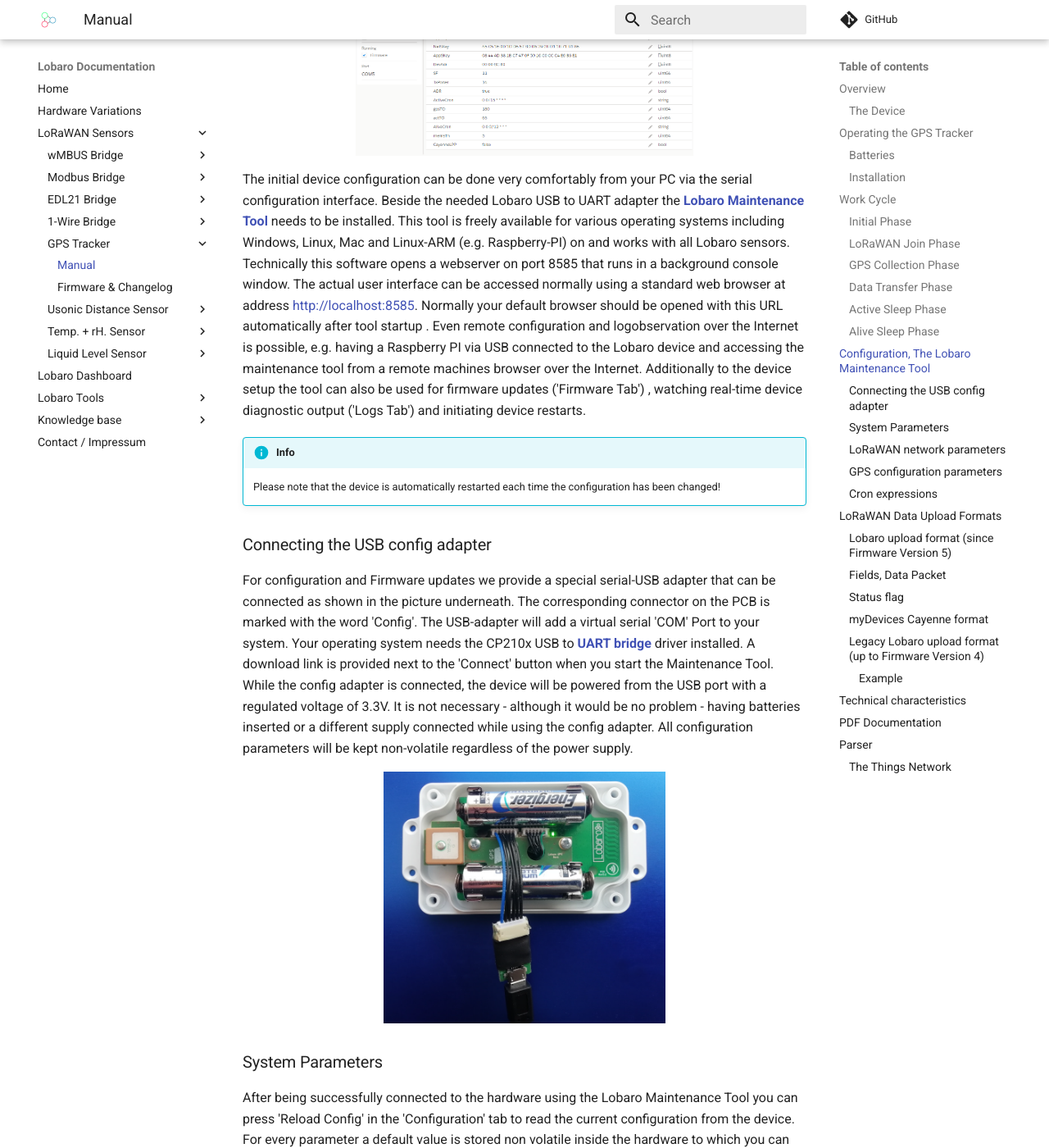
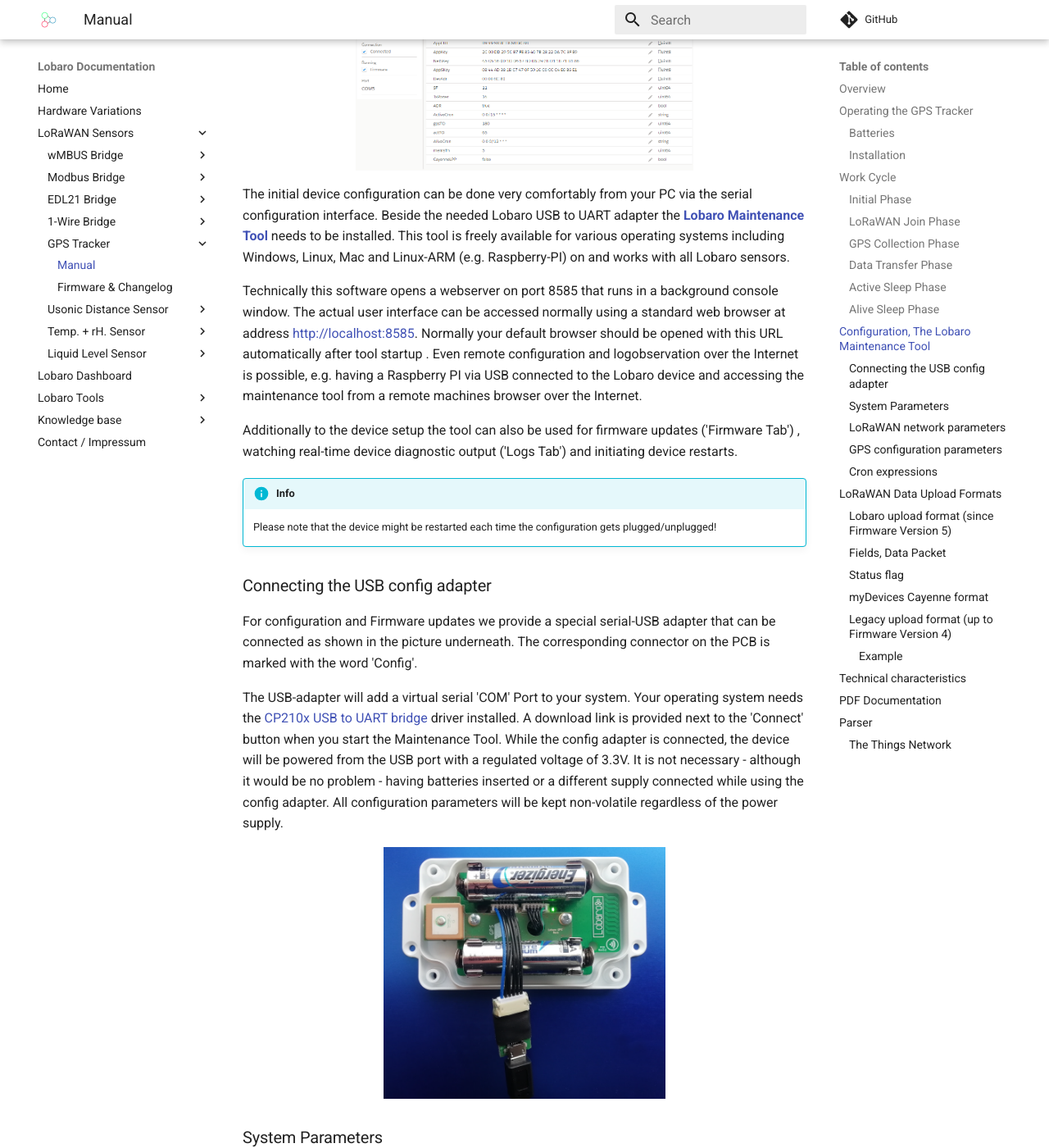
Before and after one commit to Lobaro/docs, an MkDocs documentation site: the page built from docs/lorawan-sensors/gps-lorawan/index.md, in a window 1280 px wide and 1400 px high, scrolled down 4312 px. Shown: the whole window at 82% size. Built offline with MkDocs 1.6.1 and Material for MkDocs 9.7.7, drawn with Linux system fonts in a browser that asks for light colours; a script that is not in the unit is left out; comment, search, counter and statistics services are not loaded; some of the changed text lies outside the part shown.

Commit message:
Adjust formatting and publish

```diff
--- a/docs/lorawan-sensors/gps-lorawan/index.md
+++ b/docs/lorawan-sensors/gps-lorawan/index.md
@@ -16,19 +16,18 @@
 sleep mode that only uses ∼30 µA.
 The pictures above and below show the GPS Tracker with opened casing. The most important components are
 indicated and explained.
+
 **Please read the manual carefully before operating the device. A safe operation of the
 device is only possible if you follow the guides provided in this manual. Using the device
 differently than intended by Lobaro my cause damage to people, the environment, or
 the device.**
 
-![Modbus LoRaWAN Bridge](files/lorawan.png){: style="width:50%; display: block; margin: 0 auto;"}
-
-### The Device
+![Modbus LoRaWAN Bridge](files/lorawan.png){: style="width:30%; display: block; margin: 0 auto;"}
 
 ![Modbus LoRaWAN Bridge](files/device.png){: style="width:60%; display: block; margin: 0 auto;"}
 
 ## Operating the GPS Tracker
-Once appropriate batteries are inserted into the device, it will start working. The Tracker will
+Once batteries are inserted into the device, it will start working. The Tracker will
 most likely need to be adjusted to your personal LoRaWAN configuration (see chapter "Configuration").
 
 ### Batteries
@@ -40,7 +39,9 @@
 of FR6 batteries like the Energizer Ultimate Lithium over LR6 types because of the higher
 capacity and better discharge properties.
 
-!!! warning "Other Batteries or accumulators with a nominal voltage of more than 1.5V must not inserted into the device under any circumstances. In particular, lithium based cells with a nominal voltage of 3.6V or 3.7V must not be used on the AA battery slots!"
+!!! warning
+    Other Batteries or accumulators with a nominal voltage of more than 1.5V must not inserted into the device under any circumstances.
+    In particular, lithium based cells with a nominal voltage of 3.6V or 3.7V must not be used on the AA battery slots!
 
 On request we can supply custom product variants with special housings powered by even
 bigger batteries. For example a 3.6V C sized mono cell typically has a capacity of 9Ah with
@@ -146,9 +148,11 @@
 ![Modbus LoRaWAN Bridge](files/maintenancetool.png){: style="width:60%; display: block; margin: 0 auto;"}
 
 The initial device configuration can be done very comfortably from your PC via the serial
-configuration interface. Beside the needed Lobaro USB to UART adapter the [**Lobaro Maintenance Tool**](https://www.lobaro.com/lobaro-maintenance-tool/){: target="_blank"} needs to be installed. This tool is freely available for various operating systems
+configuration interface. Beside the needed Lobaro USB to UART adapter the
+[**Lobaro Maintenance Tool**](../../tools/lobaro-tool.md){: target="_blank"} needs to be installed. This tool is freely available for various operating systems
 including Windows, Linux, Mac and Linux-ARM (e.g. Raspberry-PI) on and works with all
 Lobaro sensors.
+
 Technically this software opens a webserver on port 8585 that runs in a background console
 window. The actual user interface can be accessed normally using a standard web browser
 at address http://localhost:8585. Normally your default browser should be
@@ -156,19 +160,21 @@
 over the Internet is possible, e.g. having a Raspberry PI via USB connected to
 the Lobaro device and accessing the maintenance tool from a remote machines browser over
 the Internet.
+
 Additionally to the device setup the tool can also be used for firmware updates ('Firmware
 Tab') , watching real-time device diagnostic output ('Logs Tab') and initiating device restarts.
 
 
 !!! info "Info"
-    Please note that the device is automatically restarted each time the configuration has been changed!
+    Please note that the device might be restarted each time the configuration gets plugged/unplugged!
 
 ### Connecting the USB config adapter
 For configuration and Firmware updates we provide a special serial-USB adapter that can be
 connected as shown in the picture underneath. The corresponding connector on the PCB is marked with
 the word 'Config'.
+
 The USB-adapter will add a virtual serial 'COM' Port to your system. Your operating system
-needs the CP210x USB to [**UART bridge**](https://www.silabs.com/products/development-tools/software/usb-to-uart-bridge-vcp-drivers){: target="_blank"} driver installed. A download link is provided next
+needs the [CP210x USB to UART bridge](https://www.silabs.com/products/development-tools/software/usb-to-uart-bridge-vcp-drivers){: target="_blank"} driver installed. A download link is provided next
 to the 'Connect' button when you start the Maintenance Tool.
 While the config adapter is connected, the device will be powered from the USB port with
 a regulated voltage of 3.3V. It is not necessary - although it would be no problem - having
@@ -314,16 +322,14 @@
 |GPS data|2|GPS|
 |satellites found|3|Digital Output|
 
-###Legacy Lobaro upload format (up to Firmware Version 4)
+### Legacy upload format (up to Firmware Version 4)
 This format is not supported any more since firmware version V5.0.0! Please consider updating
 your device firmware using the Lobaro maintenance tool.
 Only a single massage format is used by the GPS Tracker, it has a fixed length of 15 bytes.
 This format uses the degrees with decimal minutes notation for the location.
 Multi byte integers are transmitted as big endian. Values that would require decimal places
 are transmitted in smaller units (e.g. mV instead of V).
-The table underneath explains the message format used. We provide a JavaScript reference
-implementation of a decoder for the data packages as easy to use [**download**](https://www.lobaro.com/portfolio/lorawan-gps-tracker/){: target="_blank"} , which can be
-used directly for decoding in The Things Network.
+The table underneath explains the message format used.
 
 
 |name|type|description|example/range|
```
Also changed, not shown: other parts of docs/lorawan-sensors/gps-lorawan/index.md (+11 -8 lines).
